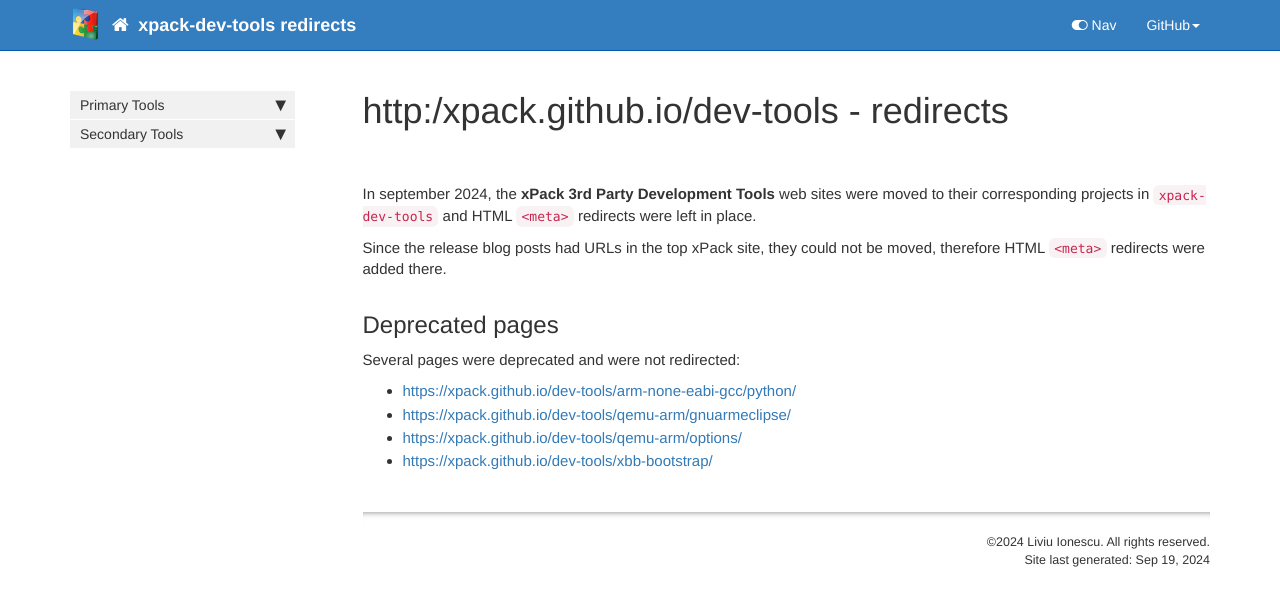
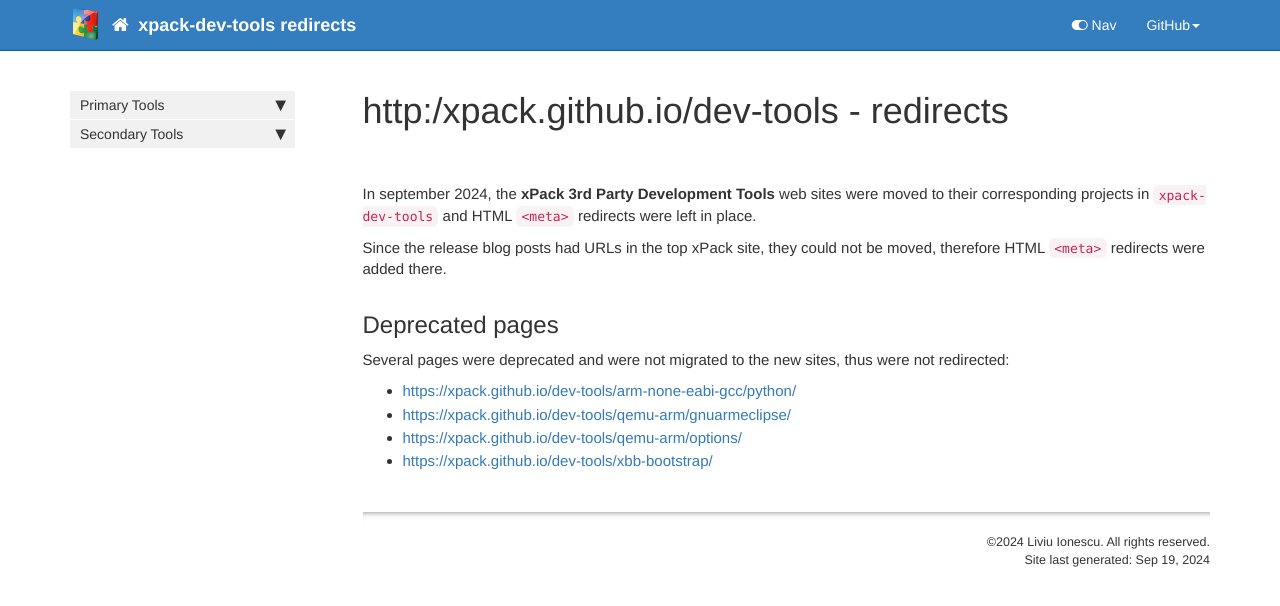
Before and after one commit to xpack/dev-tools, a Jekyll site: the page built from pages/index.md, in a window 1280 px wide. Shown: the top 606 px of the page. Built offline with Jekyll 4.4.1, drawn with Linux system fonts in a browser that asks for light colours; comment, search, counter and statistics services are not loaded.

Commit message:
index.md update

```diff
--- a/pages/index.md
+++ b/pages/index.md
@@ -22,7 +22,8 @@ redirects were added there.
 
 ## Deprecated pages
 
-Several pages were deprecated and were not redirected:
+Several pages were deprecated and were not migrated to the new sites,
+thus were not redirected:
 
 - [https://xpack.github.io/dev-tools/arm-none-eabi-gcc/python/]({{ site.url }}{{ site.baseurl }}/arm-none-eabi-gcc/python/)
 - [https://xpack.github.io/dev-tools/qemu-arm/gnuarmeclipse/]({{ site.url }}{{ site.baseurl }}/qemu-arm/gnuarmeclipse/)
```
